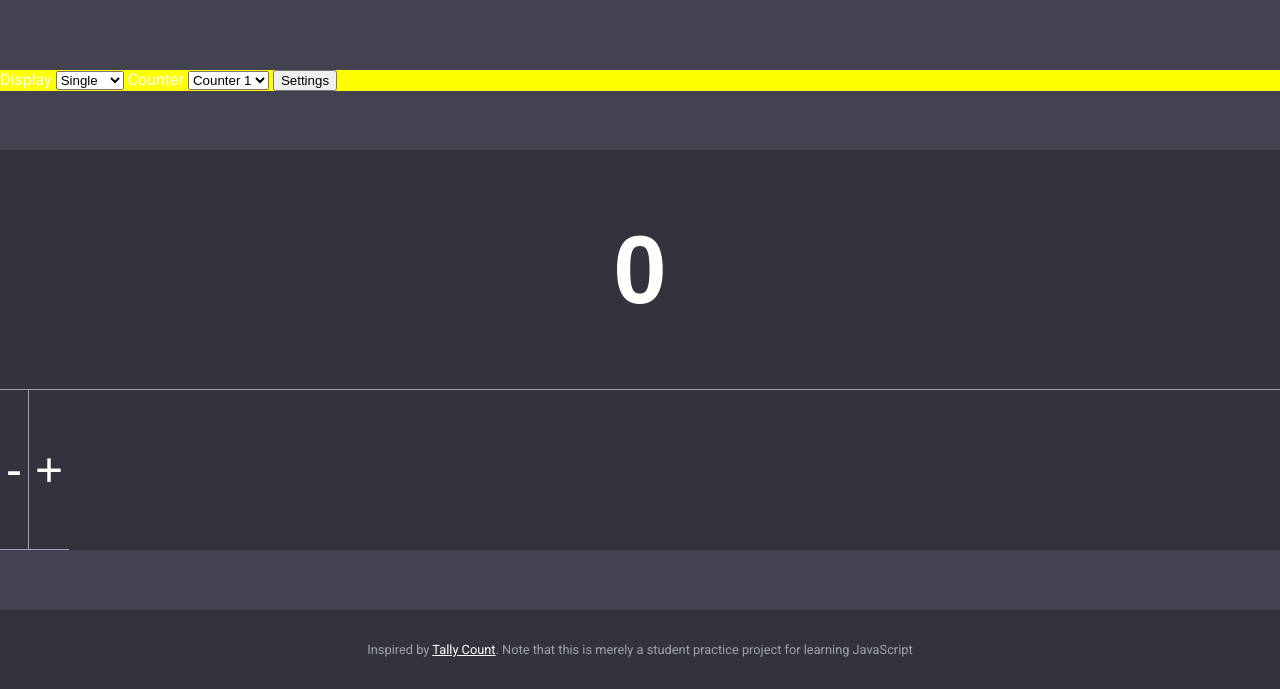
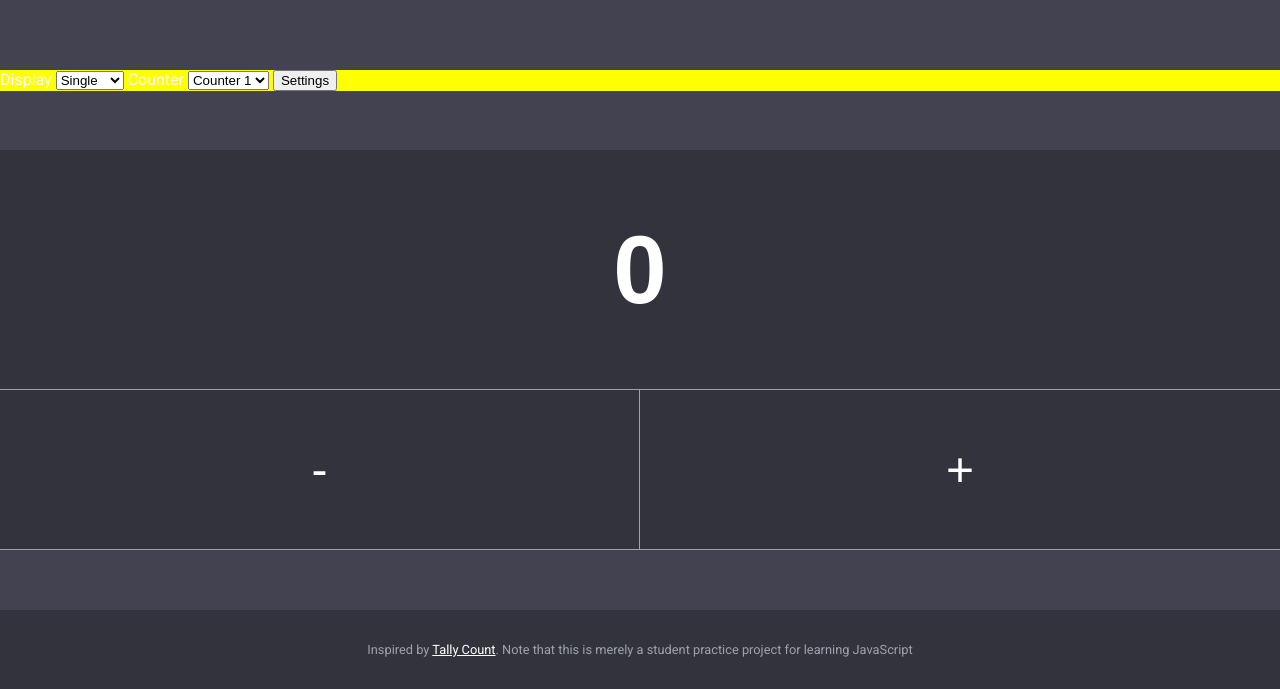
Before and after one commit to Denelle97/DENPAR854_PTO2306_GroupB_DenelleParsuramen_IWA1, a plain HTML site: page index.html in a window 1280 px wide. Shown: the part 111-800 px from the top of the page. Drawn offline with Linux system fonts and the light colour scheme.

Commit message:
fixed counter buttons and actions styling

```diff
--- a/styles.css
+++ b/styles.css
@@ -64,11 +64,12 @@ body {
 
 .counter__actions {
     display: flex;
+    justify-content:center;
 }
 
 .counter__button {
     background: none;
-    width: 50;
+    width: 50%;
     border-width: 0;
     color: var(--color-white);
     font-size: 3rem;
```
